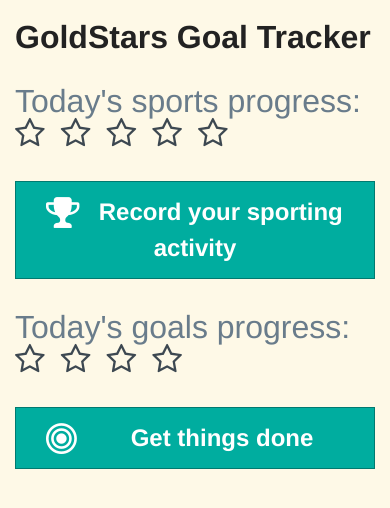
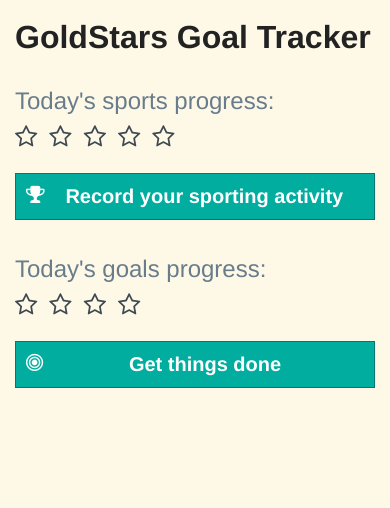
Before and after one commit to alihaberfield/angular-lightbox-route, a website: page app/prod/index.html in a window 390 px wide. Drawn offline with Linux system fonts and the light colour scheme.

Commit message:
[task] Adjust buttons for mobile

```diff
--- a/app/assets/sass/_app.scss
+++ b/app/assets/sass/_app.scss
@@ -17,8 +17,6 @@ a {
   background: rgba(255,255,255,0.8);
   height: 100%;
 }
-
-
 
 
 .modal-backdrop {
@@ -104,11 +102,25 @@ input[type="checkbox"] {
   }
 }
 
-
+//Progress stars
 .sub-heading {
   color: lighten($dark-grey, 20%);
-  font-size:2em;
+  font-size: 1.5em;
+  line-height: 2em;
+
+  @media #{$medium} {
+    font-size:2em;
+  }
 }
+
+.today-progress {
+  width: 100%;
+  display: block;
+  @media #{$medium} {
+    display:inline;
+  }
+}
+
 .icon-star-o {
   color: $dark-grey;
 }
@@ -120,6 +132,7 @@ input[type="checkbox"] {
 .menu {
   list-style: none;
   margin-left: 0;
+  padding-left:0;
 
   a {
     display:block;
@@ -130,13 +143,21 @@ input[type="checkbox"] {
     }
   }
   .button.expand {
-    line-height: 1.5em;
     padding: 0.5em;
-    font-size:1.5em;
+    font-size:1.25em;
+    line-height: 1.25em;
+
+    @media #{$medium} {
+      font-size:1.5em;
+      line-height: 1.5em;
+    }
 
     .left {
-      margin-left:0.5em;
-      font-size:1.5em;
+      @media #{$medium} {
+        font-size:1.5em;
+        margin-left:0.5em;
+      }
+
     }
   }
 }
--- a/app/prod/index.html
+++ b/app/prod/index.html
@@ -31,7 +31,7 @@
         <h1>GoldStars Goal Tracker</h1>
 
         <div ng-repeat="category in categories" class="menu">
-            <p class="sub-heading">Today's {{ category.shortName }} progress:
+            <p class="sub-heading"><span class="today-progress">Today's {{ category.shortName }} progress:</span>
                 <span ng-repeat="activity in category.activities | orderBy:'input'" ng-class="{'icon-star': activity.input, 'icon-star-o': !activity.input}">
                 </span>
             </p>
```
Also changed, not shown: app/assets/templates/index.html (+1 -1 lines), app/assets/css/styles.css, app/assets/css/styles.min.css.
